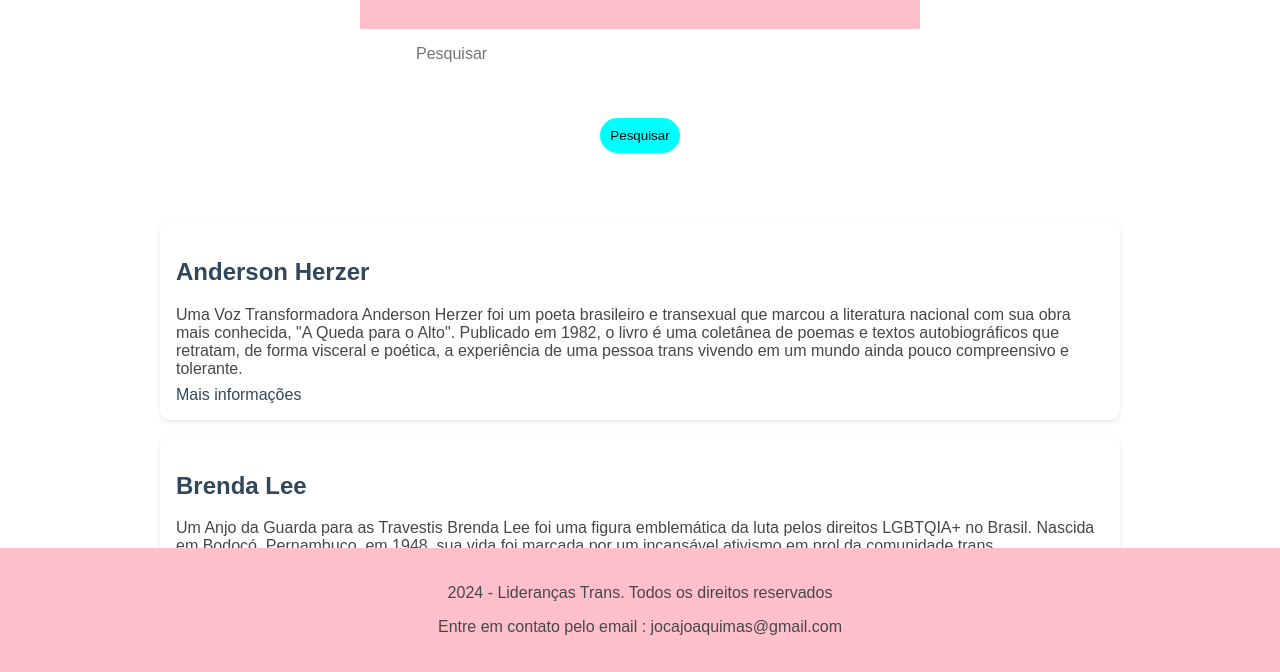
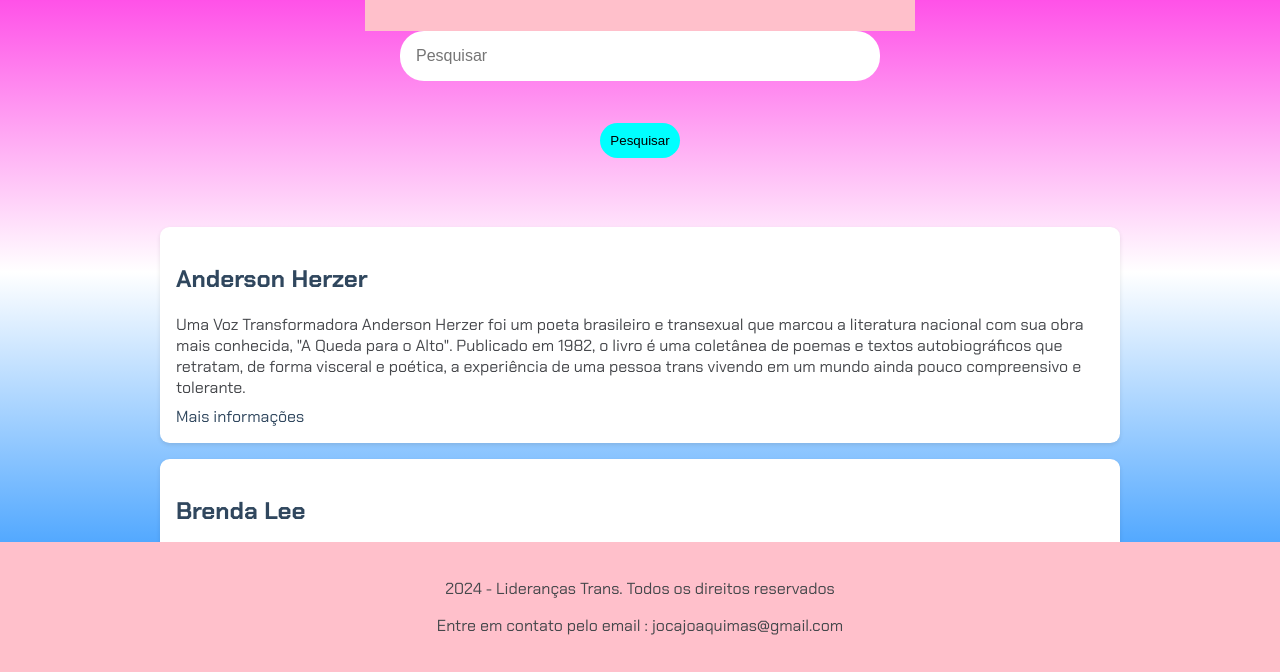
Before and after one commit to Joaquim-Renato/almanaqueTransBr, a plain HTML site: page index.html in a window 1280 px wide. Shown: the part 128-800 px from the top of the page. Drawn offline with Linux system fonts and the light colour scheme.

Commit message:
almanque 1.0

```diff
--- a/index.html
+++ b/index.html
@@ -50,5 +50,6 @@
         <p>2024 - Lideranças Trans. Todos os direitos reservados </p>
         <p>Entre em contato pelo email : jocajoaquimas@gmail.com</p>
     </footer>
+<script src="script.js"></script>
 </body>
 </html>
--- a/styles.css
+++ b/styles.css
@@ -3,16 +3,19 @@
 
 
 body {
-    font-family: Arial, sans-serif;
+    font-family: 'Chakra Petch', sans-serif;
+    justify-content: center; /* Centraliza os itens verticalmente */
+    margin: 0;
+    padding: 0;
     display: flex; /* Usa Flexbox para layout */
     flex-direction: column; /* Alinha os itens na vertical */
     align-items: center; /* Centraliza os itens horizontalmente */
-    justify-content: center; /* Centraliza os itens verticalmente */
-    height: 100vh; /* Preenche a altura total da viewport */
-    margin: 0;
-    padding: 0;
-    background-color: #fff; /* Branco */
+    min-height: 100vh; /* Preenche a altura total da viewport */
+    background-image: linear-gradient(to bottom, #FF00DD, #FFFFFF, #007FFF );
+    font-size: 16px;
   }
+
+
 
 
   h1 {
@@ -29,6 +32,7 @@ section {
 }
 /* Estiliza os inputs dentro das seções */
 section input {
+
     width: 30rem; /* Largura dos inputs */
     border: none; /* Remove a borda padrão */
     padding: 1rem; /* Espaçamento interno */
@@ -100,8 +104,6 @@ section input {
 }
 
 
-
-
   footer {
     background-color: #FFC0CB; /* Cor de fundo do rodapé */
     color: #45474B; /* Cor do texto */
```
